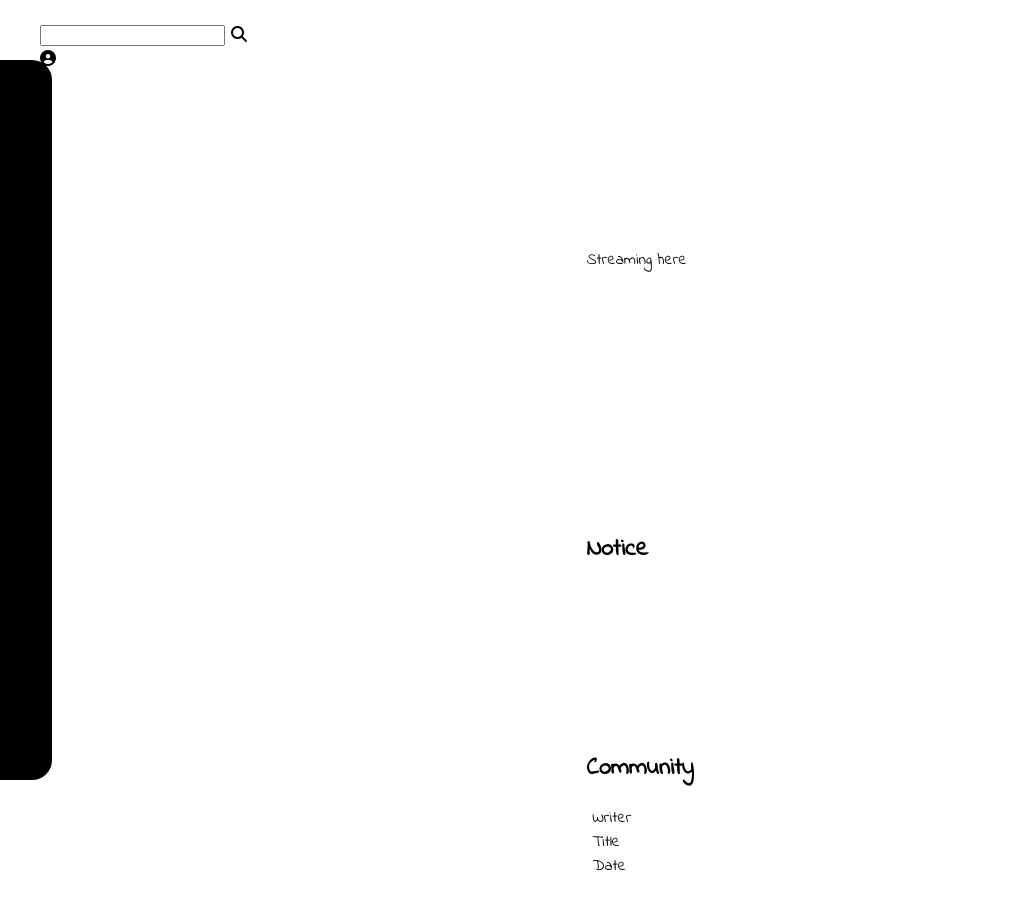
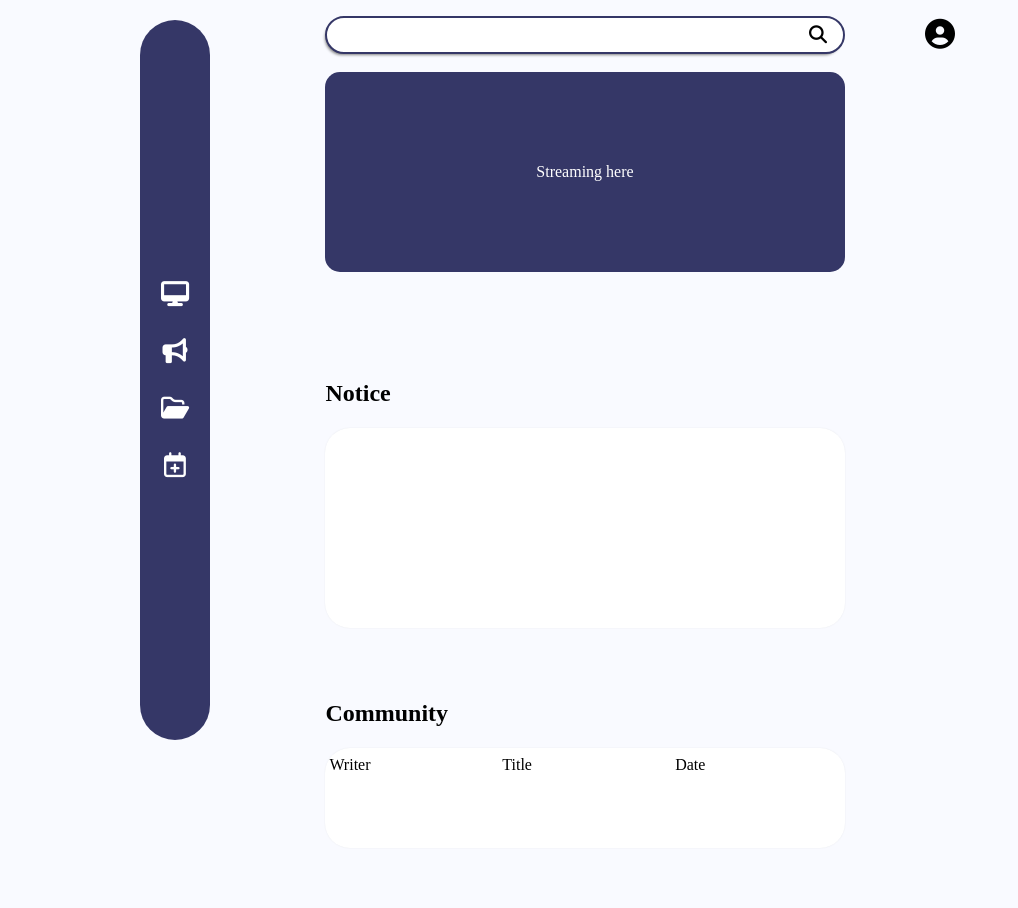
Before and after one commit to bornNov11/bornNov11.github.io, a plain HTML site: page index.html in a window 1280 px wide. Shown: the top 908 px of the page, without its empty margins (0-1018 px from the left). Drawn offline with Linux system fonts and the light colour scheme.

Commit message:
Update style.css

```diff
--- a/style.css
+++ b/style.css
@@ -1,17 +1,24 @@
-@import url('https://fonts.googleapis.com/css2?family=Indie+Flower&display=swap');
-
 html {
-    font-family: 'Indie Flower', cursive;
+    scroll-behavior: smooth;
 }
 
 body {
-    height: 5000px;
+    background-color: #F9FAFF;
 }
 
-body, ul, li {
+body, p {
+    margin: 0;
+    padding: 0;
+}
+
+ul, li {
     margin: 0;
     padding: 0;
     list-style: none;
+}
+
+h1, h2, h3 {
+    margin: 0;
 }
 
 a {
@@ -19,225 +26,184 @@ a {
     text-decoration: none;
 }
 
-.container {
-    display: flex;
-    flex-direction: column;
-    justify-content: center;
-    align-items: center;
-    position: relative;
-}
-
-.con {
-    margin: auto;
-}
-
 :root {
-    --site-width: 1200px;
-    --side-bar-width: 260px;
-    --side-bar-height: 90vh;
-}
-
-.con-min-width {
-    width: var(--site-width);
-    padding: 0 10px;
+    --site-width: 1000px;
 }
 
 .con {
     width: var(--site-width);
+    margin: auto;
 }
 
-.menu-bar__menu-box-1 > ul {
-    text-align: center;
+.container {
+    height: 2000px;
 }
 
-.logo-bar > div {
-    text-align: center;
+.white-bar {
+    background-color: #F9FAFF;
+    top: 0;
+    height: 35px;
+    position: fixed;
 }
 
-.logo-bar > div > .logo-bar__logo {
-    font-size: 5rem;
+header {
+    display: flex;
+    flex-direction: row;
+    justify-content: center;
+    gap: 5em;
+    position: fixed;
+    top: 1em;
 }
 
-.menu-bar__menu-box-1 > ul > li > a {
-    display: block;
-    font-size: 2rem;
-    padding: 10px 30px;
+.search-bar {
+    display: flex;
+    flex-direction: row;
+    align-items: center;
+    padding: 0.5em;
+    border: 2px solid #353767 ;
+    border-radius: 20px;
+    width: 500px;
+    box-shadow: -2px 3px 3px -2px gray;
+    background-color: white;
 }
 
-.menu-bar__menu-box-1 > ul > li:hover > a {
-    background-color: #b6b6b6;
+.search-bar > i {
+    font-size: 18px;
 }
 
-.menu-bar__menu-box-1 > ul > li:hover > ul {
-    display: block;
+input {
+    border: none;
+    outline: none;
+    width: 470px;
 }
 
-.menu-bar__menu-box-1 > ul > li:hover > ul {
-    display: block;
+.user-icon {
+    display: flex;
+    flex-direction: row;
+    justify-content: center;
+    align-items: center;
+    font-size: 30px;
 }
 
-.logo-bar > div > .logo-bar__logo {
-    font-size: 5rem;
-    text-decoration: underline;
+.side-bar {
+    position: fixed;
+    background-color: #353767;
+    width: 70px;
+    min-height: 90vh;
+    margin-top: calc((100vh - 90vh) / 2);
+    top: -20px;
+    border-radius: 35px;
+    display: flex;
+    align-items: center;
+    justify-content: center;
 }
 
-.menu-bar__menu-box-1 > ul ul {
-    display: none;
-    position: absolute;
-    top: 100%;
-    left: 0;
-    width: 100%;
+.side-bar > ul {
+    display: flex;
+    flex-direction: column;
+    gap: 2em;
 }
 
-.menu-bar__menu-box-1 > ul > li {
-    display: inline-block;
+.side-bar > ul > li {
+    font-size: 25px;
+    color: white;
     position: relative;
 }
 
-.menu-bar__menu-box-1 > ul > li > a {
-    border-radius: 40px;
+.side-bar > ul > li > a {
+    display: flex;
+    justify-content: center;
+    align-items: center;
 }
 
 .side-bar > ul ul {
     display: none;
 }
 
-.side-bar {
-    position: fixed;
-    background-color: black;
-    width: var(--side-bar-width);
-    min-height: var(--side-bar-height);
-    margin-top: calc((100vh - var(--side-bar-height)) / 2);
-    top: 20px;
-    left: 0;
-    border-radius: 20px;
-    transform: translate(calc(var(--side-bar-width) * -0.8), 0);
-    transition: .5s;
-}
-
-.side-bar:hover {
-    transform: translate(-20px, 0);
-}
-
-.side-bar__icon-box {
-    display: flex;
-    justify-content: flex-end;
-}
-
-.side-bar__icon-1 {
-    position: relative;
-    width: 23px;
-    height: 17px;
-    margin: 15px;
-    margin-top: 20px;
-    transition: .5s;
-}
-
-:root {
-    --side-bar__icon: .5s;
-}
-
-.side-bar__icon-1 > div {
-    position: absolute;
-    width: 100%;
-    height: 20%;
-    background-color: white;
-    transition: all var(--side-bar__icon);
-}
-
-.side-bar__icon-1 > div:nth-of-type(1) {
-    top: 0;
-    width: auto;
-    left: 0;
-    right: 0;
-    transition: all var(--side-bar__icon),
-    left calc(var(--side-bar__icon) / 2)
-    calc(var(--side-bar__icon) / 2),
-    right calc(var(--side-bar__icon) / 2)
-    calc(var(--side-bar__icon) / 2),
-    height calc(var(--side-bar__icon) / 2) 0s;
-}
-
-.side-bar__icon-1 > div:nth-of-type(2) {
-    top: 40%;
-    transform-origin: bottom left;
-}
-
-.side-bar__icon-1 > div:nth-of-type(3) {
-    top: 80%;
-    left: auto;
-    right: 0;
-    transform-origin: bottom right;
-}
-
-.side-bar:hover .side-bar__icon-1 {
-    transform: translate(-198px, 0);
-}
-
-.side-bar:hover .side-bar__icon-1 > div:nth-of-type(2) {
-    transform: rotate(45deg);
-    width: 70.5%;
-    height: 25%;
-}
-
-.side-bar:hover .side-bar__icon-1 > div:nth-of-type(3) {
-    top: 40%;
-    transform: rotate(-45deg);
-    width: 70.5%;
-    height: 25%;
-}
-
-.side-bar:hover .side-bar__icon-1 > div:nth-of-type(1) {
-    left: 41%;
-    right: 41%;
-    height: 100%;
-    transition: all var(--side-bar__icon),
-    left calc(var(--side-bar__icon) / 2) 0s,
-    right calc(var(--side-bar__icon) / 2) 0s,
-    height calc(var(--side-bar__icon) / 2)
-    calc(var(--side-bar__icon) / 2);
-}
-
-.side-bar > .pfimg {
-    display: flex;
-    justify-content: center;
-    margin-top: 20px;
-    margin-bottom: 20px;
-}
-
-.side-bar > .pfimg > img {
-    width: 150px;
-    border-radius: 100px;
-    border: 2px solid white;
-}
-
-.side-bar ul > li > a {
-    display: block;
-    color: white;
-    font-size: 1.4rem;
-    font-weight: bold;
-    padding: 20px 0 20px 50px;
-}
-
-.side-bar > ul > li {
-    position: relative;
-}
-
-.side-bar > ul > li:hover > a {
-    background-color: #555;
-    border-bottom: 1px solid #999;
-}
-
 .side-bar > ul > li:hover > ul {
     display: block;
     position: absolute;
-    background-color: #888;
-    top: 0;
-    left: 100%;
+    top: 0%;
+    left: 180%;
     width: 100%;
+    color: black;
+    font-weight: bold;
 }
 
-.side-bar > ul ul > li:hover > a {
-    background-color: #666;
-    border-bottom: 1px solid #333;
+.side-bar > ul ul > li {
+    font-size: 17px;
 }
+
+section {
+    display: flex;
+    flex-direction: column;
+    justify-content: center;
+    align-items: center;
+    width: 500px;
+    margin: auto;
+}
+
+.stream {
+    display: flex;
+    background-color: #353767;
+    width: 519.2px;
+    min-height: 200px;
+    border-radius: 15px;
+    margin-right: 110px;
+    color: white;
+    align-items: center;
+    justify-content: center;
+}
+
+.noti {
+    display: flex;
+    flex-direction: column;
+    justify-content: left;
+    width: 519.2px;
+    margin-right: 110px;
+}
+
+.notice-box {
+    background-color: white;
+    height: 200px;
+    border-radius: 25px;
+    margin-top: 1.3em;
+    box-shadow: 0px 0px 3px -2px gray;
+}
+
+.commu {
+    display: flex;
+    flex-direction: column;
+    text-align: left;
+    width: 519.2px;
+    margin-right: 110px;
+}
+
+.community-box {
+    display: flex;
+    flex-direction: row;
+    text-align: left;
+    background-color: white;
+    min-height: 100px;
+    border-radius: 25px;
+    margin-top: 1.3em;
+    box-shadow: 0px 0px 3px -2px gray;
+}
+
+.community-box__writer {
+    margin-top: 0.5em;
+    color: #010101;
+    width: 33.3%;
+}
+
+.community-box__title {
+    margin-top: 0.5em;
+    color: #010101;
+    width: 33.3%;
+}
+
+.community-box__Date {
+    margin-top: 0.5em;
+    color: #010101;
+    width: 33.3%;
+}
```
